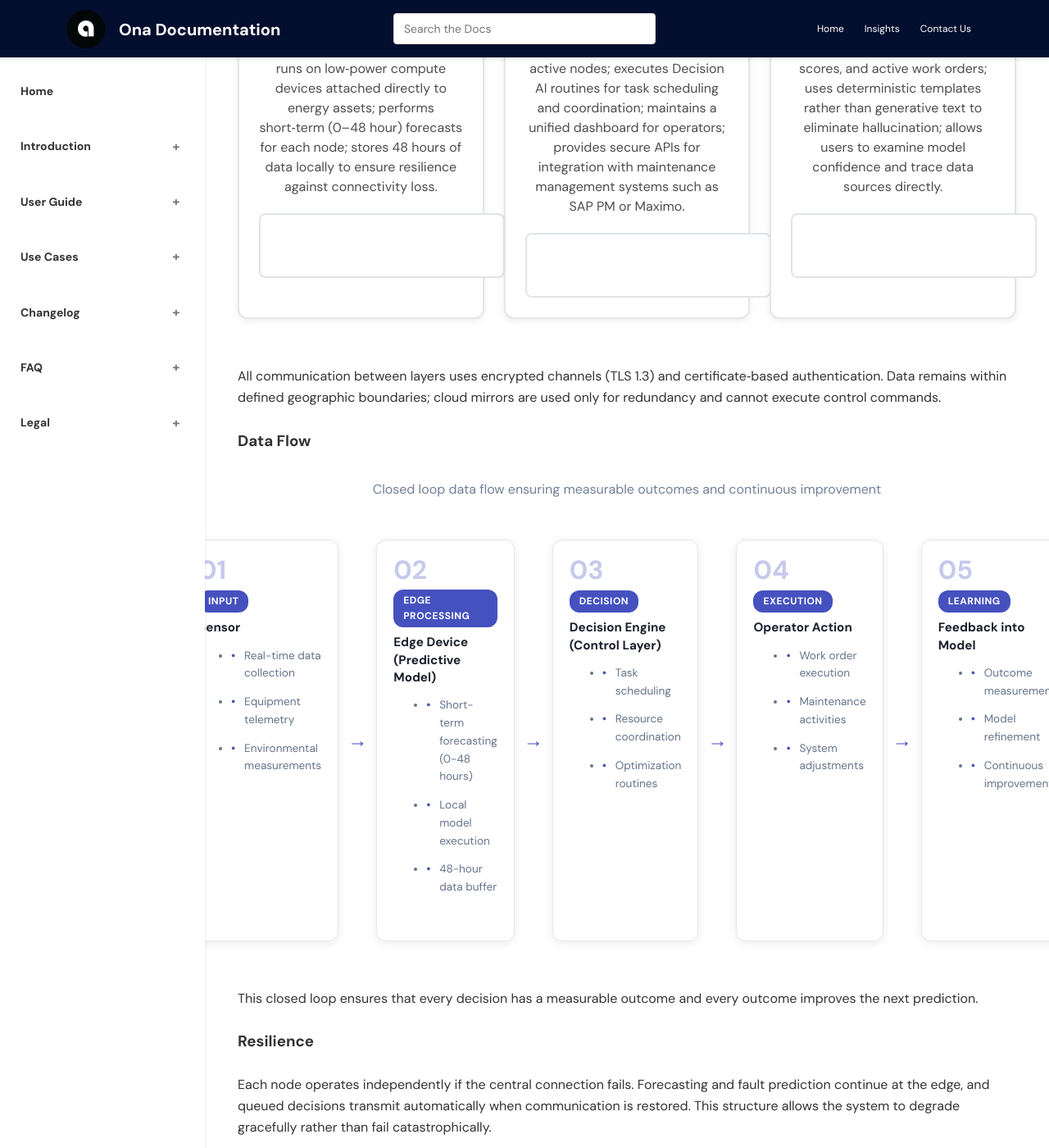
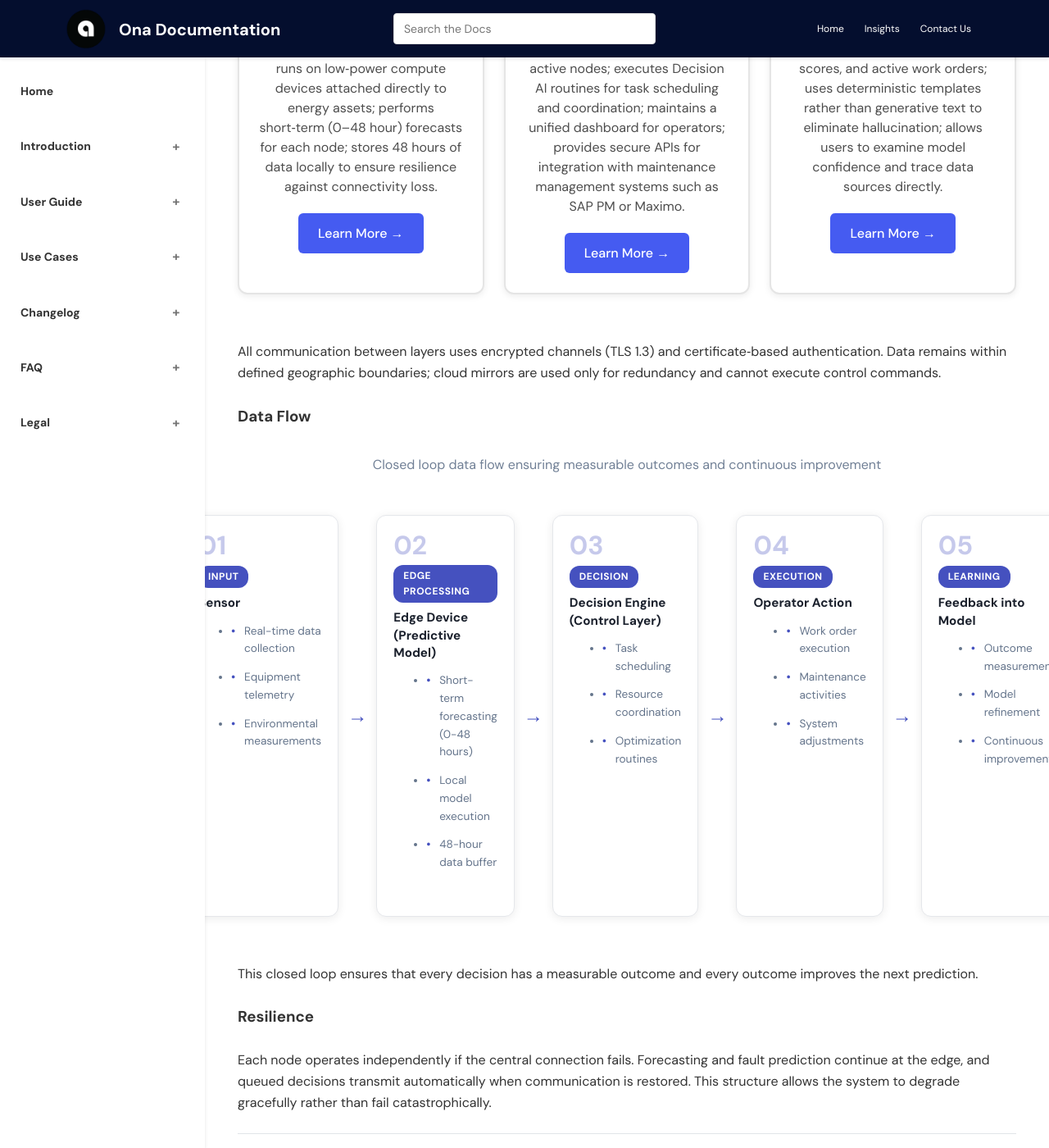
Before and after one commit to AsobaCloud/asobacode.github.io, a Jekyll site: the page built from introduction.md, in a window 1280 px wide and 1400 px high, scrolled down 440 px. Shown: the whole window at 82% size. Built offline with Jekyll 4.4.1, drawn with Linux system fonts in a browser that asks for light colours.

Commit message:
Fix button styling conflict in introduction.md
- Rename Quick Start card class from .path-button to .quickstart-card
- Prevents conflict with global .path-button styles used in layer cards
- Layer card buttons now correctly use global CSS:
  - Blue background (var(--primary-blue)) by default
  - White text
  - Hover changes to accent-blue (var(--accent-blue))
- Matches existing button hover color scheme used throughout site

```diff
--- a/introduction.md
+++ b/introduction.md
@@ -122,7 +122,7 @@ Each node operates independently if the central connection fails. Forecasting an
 ## Quick Start {#quick-start}
 
 <div class="user-path-buttons">
-  <div class="path-button">
+  <div class="quickstart-card">
     <div class="path-icon">🛠️</div>
     <div class="path-content">
       <h3>Get Started</h3>
@@ -131,7 +131,7 @@ Each node operates independently if the central connection fails. Forecasting an
     </div>
   </div>
 
-  <div class="path-button">
+  <div class="quickstart-card">
     <div class="path-icon">📊</div>
     <div class="path-content">
       <h3>Use Cases</h3>
@@ -140,7 +140,7 @@ Each node operates independently if the central connection fails. Forecasting an
     </div>
   </div>
 
-  <div class="path-button">
+  <div class="quickstart-card">
     <div class="path-icon">🔒</div>
     <div class="path-content">
       <h3>Data Governance</h3>
```
Also changed, not shown: other parts of introduction.md (+3 -3 lines).
